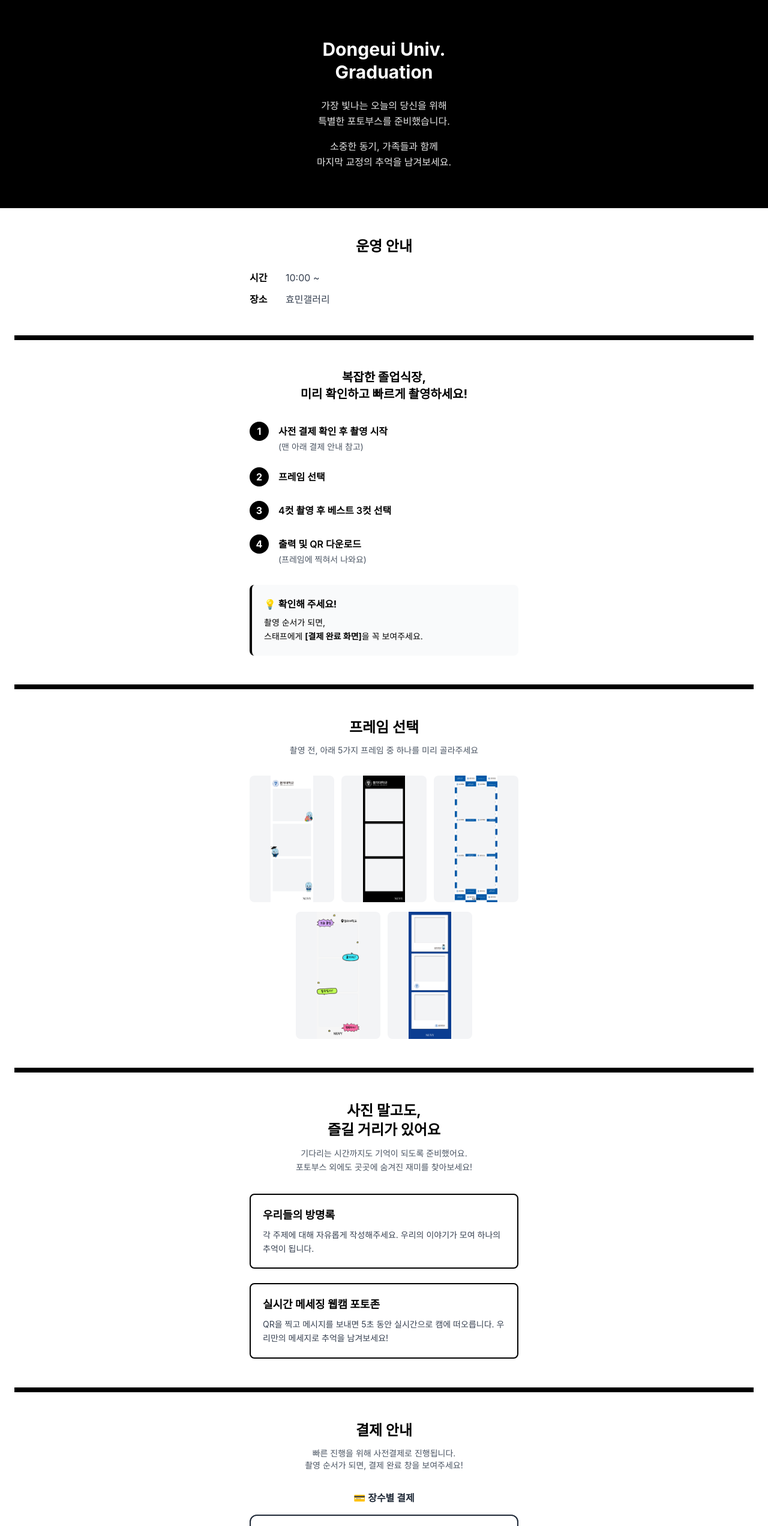
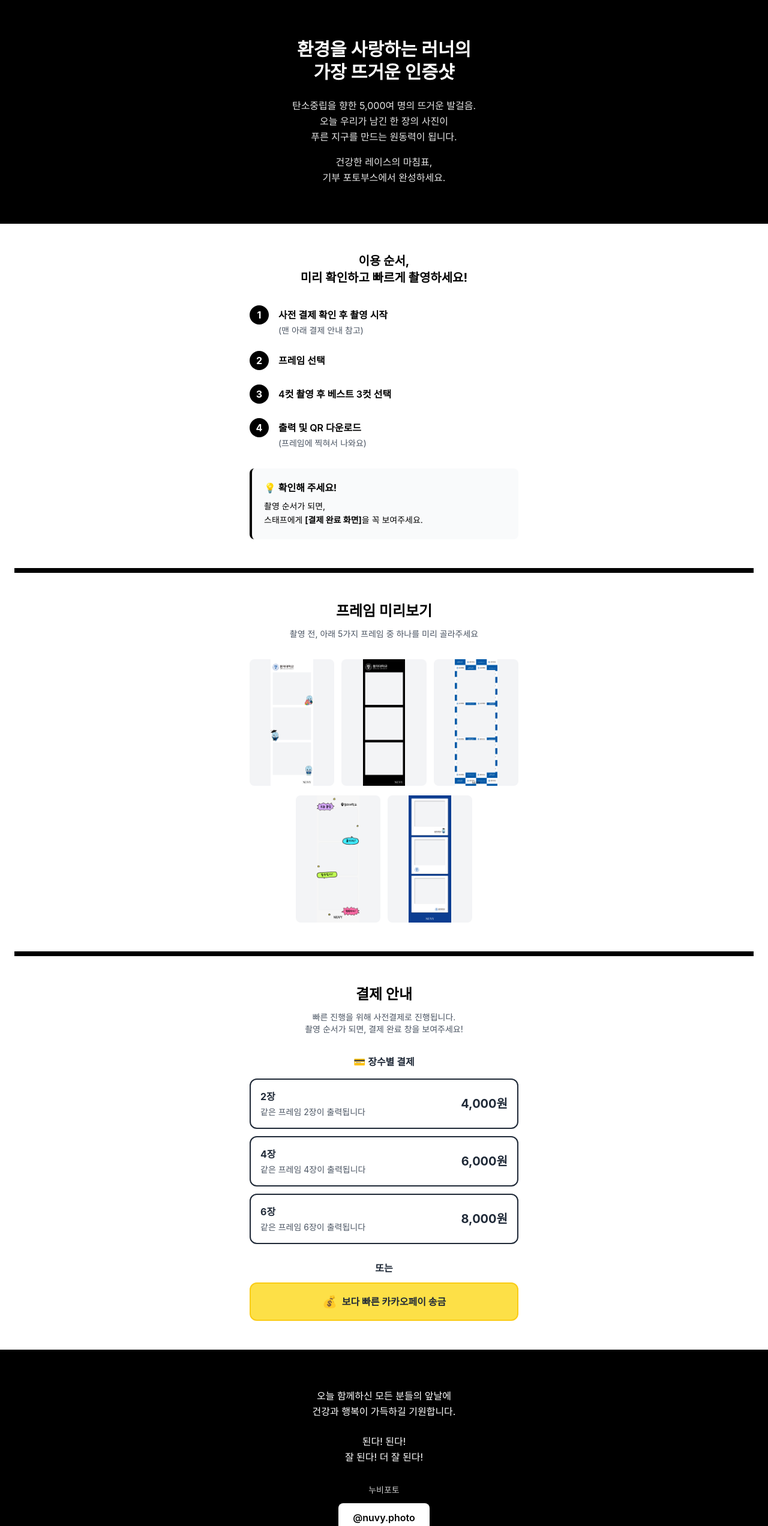
Before and after one commit to ggengmin/graduationlandingpage, a Next.js app: page / in a window 1280 px wide. Shown: the top 2544 px of the page at 60% size. Built offline with nearby package versions, Linux system fonts and the light colour scheme; a web font is replaced by a local one.

Commit message:
마라톤

```diff
--- a/app/layout.tsx
+++ b/app/layout.tsx
@@ -2,8 +2,8 @@ import type { Metadata } from 'next'
 import './globals.css'
 
 export const metadata: Metadata = {
-  title: '동의대학교 2025학년도 전기학위수여식',
-  description: '가장 빛나는 오늘의 당신을 위해 특별한 포토부스를 준비했습니다.',
+  title: '2026 환경사랑 부산 k-런 포토부스',
+  description: '환경을 사랑하는 러너의 가장 뜨거운 인증샷',
   viewport: 'width=device-width, initial-scale=1, maximum-scale=1',
 }
 
--- a/app/page.tsx
+++ b/app/page.tsx
@@ -4,40 +4,23 @@ export default function Home() {
       {/* Hero Section */}
       <section className="px-6 py-16 text-center bg-black text-white">
         <h1 className="text-3xl font-bold mb-6 leading-tight">
-          Dongeui Univ.<br />Graduation
+          환경을 사랑하는 러너의 <br />가장 뜨거운 인증샷
         </h1>
         <p className="text-base leading-relaxed opacity-90">
-          가장 빛나는 오늘의 당신을 위해<br />
-          특별한 포토부스를 준비했습니다.
+          탄소중립을 향한 5,000여 명의 뜨거운 발걸음.<br />
+          오늘 우리가 남긴 한 장의 사진이<br />
+	  푸른 지구를 만드는 원동력이 됩니다.<br />
         </p>
         <p className="text-base leading-relaxed opacity-90 mt-4">
-          소중한 동기, 가족들과 함께<br />
-          마지막 교정의 추억을 남겨보세요.
+          건강한 레이스의 마침표,<br />
+          기부 포토부스에서 완성하세요.
         </p>
       </section>
-
-      {/* 운영 안내 */}
-      <section className="px-6 py-12 bg-white">
-        <h2 className="text-2xl font-bold mb-6 text-center">운영 안내</h2>
-        <div className="space-y-3 max-w-md mx-auto">
-          <div className="flex items-start">
-            <span className="font-semibold min-w-[60px]">시간</span>
-            <span className="text-gray-700">10:00 ~ </span>
-          </div>
-          <div className="flex items-start">
-            <span className="font-semibold min-w-[60px]">장소</span>
-            <span className="text-gray-700">효민갤러리</span>
-          </div>
-        </div>
-      </section>
-
-      {/* 구분선 */}
-      <div className="h-2 bg-black mx-6"></div>
 
       {/* 이용 방법 */}
       <section className="px-6 py-12 bg-white">
         <h2 className="text-xl font-bold mb-4 text-center">
-          복잡한 졸업식장,<br />미리 확인하고 빠르게 촬영하세요!
+          이용 순서,<br />미리 확인하고 빠르게 촬영하세요!
         </h2>
 
         <div className="space-y-6 mt-8 max-w-md mx-auto">
@@ -95,7 +78,7 @@ export default function Home() {
       {/* 프레임 선택 - 2x2 그리드 */}
 {/* 프레임 선택 - 첫 줄 3개, 둘째 줄 2개 (중앙) */}
 <section className="px-6 py-12 bg-white">
-  <h2 className="text-2xl font-bold mb-3 text-center">프레임 선택</h2>
+  <h2 className="text-2xl font-bold mb-3 text-center">프레임 미리보기</h2>
   <p className="text-center text-gray-600 mb-8 text-sm">
     촬영 전, 아래 5가지 프레임 중 하나를 미리 골라주세요
   </p>
@@ -149,36 +132,6 @@ export default function Home() {
       {/* 구분선 */}
       <div className="h-2 bg-black mx-6"></div>
 
-      {/* 추가 즐길거리 */}
-      <section className="px-6 py-12 bg-white">
-        <h2 className="text-2xl font-bold mb-3 text-center">
-          사진 말고도,<br />즐길 거리가 있어요
-        </h2>
-        <p className="text-center text-gray-600 mb-8 text-sm leading-relaxed">
-          기다리는 시간까지도 기억이 되도록 준비했어요.<br />
-          포토부스 외에도 곳곳에 숨겨진 재미를 찾아보세요!
-        </p>
-
-        <div className="space-y-6 max-w-md mx-auto">
-          <div className="p-5 border-2 border-black rounded-lg">
-            <h3 className="font-bold text-lg mb-2">우리들의 방명록</h3>
-            <p className="text-sm text-gray-700 leading-relaxed">
-              각 주제에 대해 자유롭게 작성해주세요. 우리의 이야기가 모여 하나의 추억이 됩니다.
-            </p>
-          </div>
-
-          <div className="p-5 border-2 border-black rounded-lg">
-            <h3 className="font-bold text-lg mb-2">실시간 메세징 웹캠 포토존</h3>
-            <p className="text-sm text-gray-700 leading-relaxed">
-              QR을 찍고 메시지를 보내면 5초 동안 실시간으로 캠에 떠오릅니다. 우리만의 메세지로 추억을 남겨보세요!
-            </p>
-          </div>
-        </div>
-      </section>
-
-      {/* 구분선 */}
-      <div className="h-2 bg-black mx-6"></div>
-
       {/* 결제 안내 - 대기동선 아래로 이동 */}
       <section className="px-6 py-12 bg-white">
         <h2 className="text-2xl font-bold mb-3 text-center">결제 안내</h2>
@@ -200,10 +153,10 @@ export default function Home() {
             <div className="flex items-center justify-between">
               <div>
                 <p className="font-bold text-gray-800">2장</p>
-                <p className="text-sm text-gray-600 mt-1">2장이 출력됩니다</p>
+                <p className="text-sm text-gray-600 mt-1">같은 프레임 2장이 출력됩니다</p>
               </div>
               <div className="text-right">
-                <p className="text-xl font-bold text-gray-800">3,000원</p>
+                <p className="text-xl font-bold text-gray-800">4,000원</p>
               </div>
             </div>
           </a>
@@ -217,10 +170,10 @@ export default function Home() {
             <div className="flex items-center justify-between">
               <div>
                 <p className="font-bold text-gray-800">4장</p>
-                <p className="text-sm text-gray-600 mt-1">4장이 출력됩니다</p>
+                <p className="text-sm text-gray-600 mt-1">같은 프레임 4장이 출력됩니다</p>
               </div>
               <div className="text-right">
-                <p className="text-xl font-bold text-gray-800">5,000원</p>
+                <p className="text-xl font-bold text-gray-800">6,000원</p>
               </div>
             </div>
           </a>
@@ -234,10 +187,10 @@ export default function Home() {
             <div className="flex items-center justify-between">
               <div>
                 <p className="font-bold text-gray-800">6장</p>
-                <p className="text-sm text-gray-600 mt-1">6장이 출력됩니다</p>
+                <p className="text-sm text-gray-600 mt-1">같은 프레임 6장이 출력됩니다</p>
               </div>
               <div className="text-right">
-                <p className="text-xl font-bold text-gray-800">7,000원</p>
+                <p className="text-xl font-bold text-gray-800">8,000원</p>
               </div>
             </div>
           </a>
@@ -252,7 +205,7 @@ export default function Home() {
             >
               <div className="flex items-center justify-center gap-2">
                 <span className="text-xl">💰</span>
-                <p className="font-bold text-gray-800">카카오페이 바로송금</p>
+                <p className="font-bold text-gray-800">보다 빠른 카카오페이 송금</p>
               </div>
             </a>
           </div>
@@ -262,12 +215,12 @@ export default function Home() {
       {/* Footer */}
       <section className="px-6 py-16 bg-black text-white text-center">
         <p className="text-base leading-relaxed mb-6">
-          동의대학교에서의 모든 시간이<br />
-          당신의 앞날에 밑거름이 되길 응원합니다.
+          오늘 함께하신 모든 분들의 앞날에<br />
+          건강과 행복이 가득하길 기원합니다.
         </p>
         <p className="text-base leading-relaxed mb-8">
-          오늘의 졸업이<br />
-          오래 꺼내보고 싶은 추억이 되길 바라요.
+          된다! 된다!<br />
+          잘 된다! 더 잘 된다!
         </p>
 
         <div className="mt-8">
```
